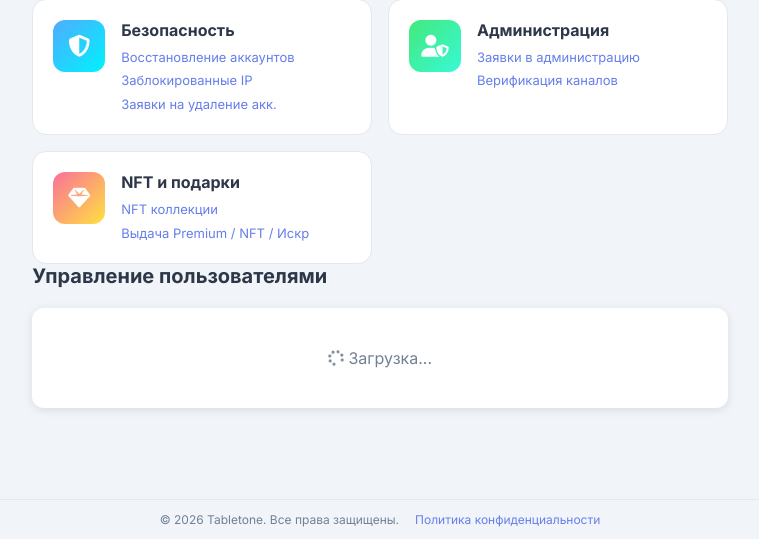
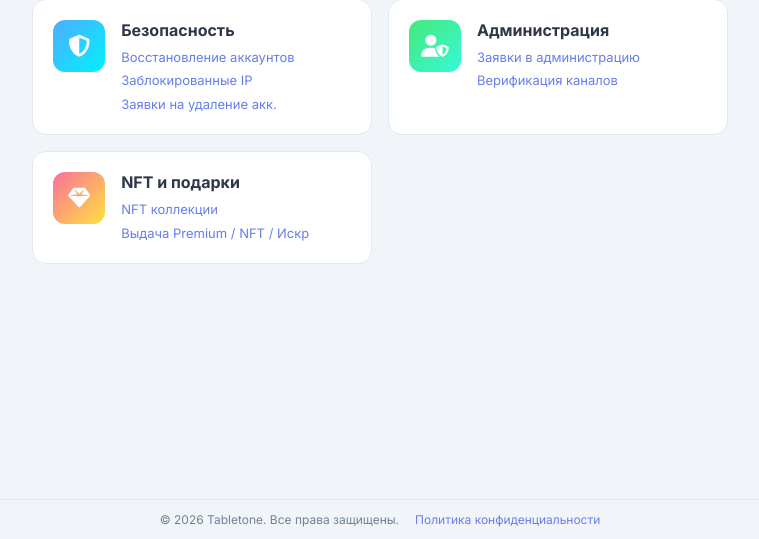
Before and after one commit to heyyaah/Tabletone, a Flask app: page /admin in a window 1280 px wide. Shown: the part 346-885 px from the top of the page, without its empty margins (260-1019 px from the left). Run offline with Flask 3, Linux system fonts and the light colour scheme; the visitor is signed in with stand-in values (Sample User, id 1); data comes from the database, SQL or seed files in the repository; data that the repository does not hold is empty; some libraries are stand-ins or nearby versions.

Commit message:
fix: admin home page - hide users-tab by default

```diff
--- a/templates/admin.html
+++ b/templates/admin.html
@@ -108,7 +108,7 @@
     </div>
 
     <!-- Вкладка пользователей -->
-    <div id="users-tab" class="admin-tab active">
+    <div id="users-tab" class="admin-tab">
         <h2>Управление пользователями</h2>
         <div class="users-list" id="users-list">
             <div class="loading">
```
